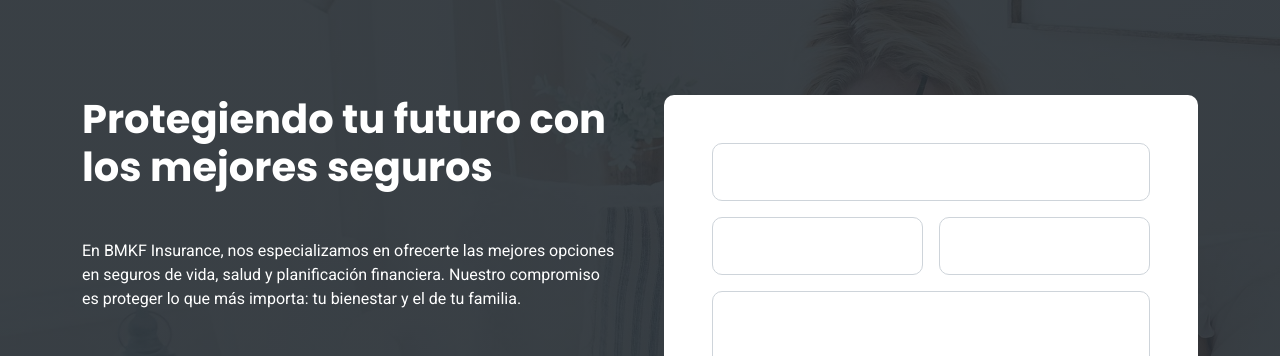
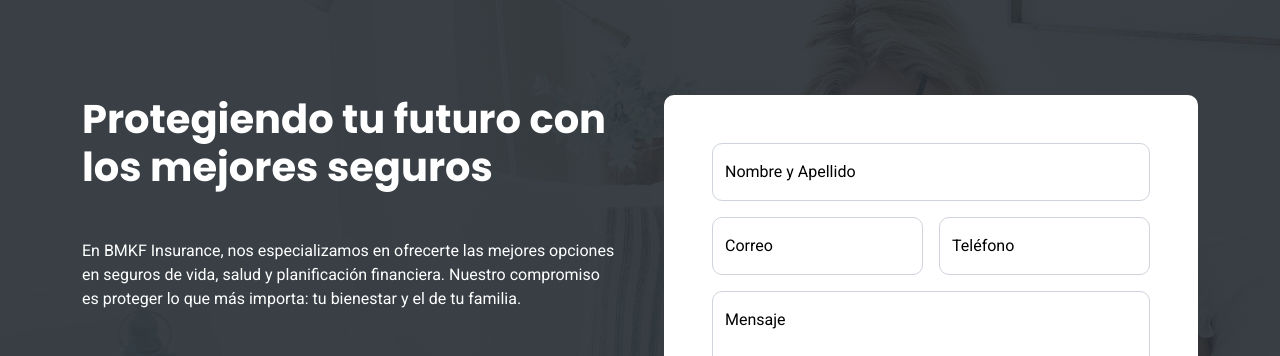
Before and after one commit to MariaDiaz04/bmkf, a plain HTML site: page index.html in a window 1280 px wide. Shown: the part 3040-3396 px from the top of the page. Drawn offline with nearby package versions, Linux system fonts and the light colour scheme.

Commit message:
formulario

```diff
--- a/index.html
+++ b/index.html
@@ -343,7 +343,7 @@
         <!-- Formulario de Contacto -->
         <div class="col-lg-6 wow fadeIn" data-wow-delay="0.5s">
           <div class="bg-white rounded p-5">
-            <form>
+            <form style="color:black !important">
               <div class="row g-3">
                 <div class="col-sm-12">
                   <div class="form-floating">
```
